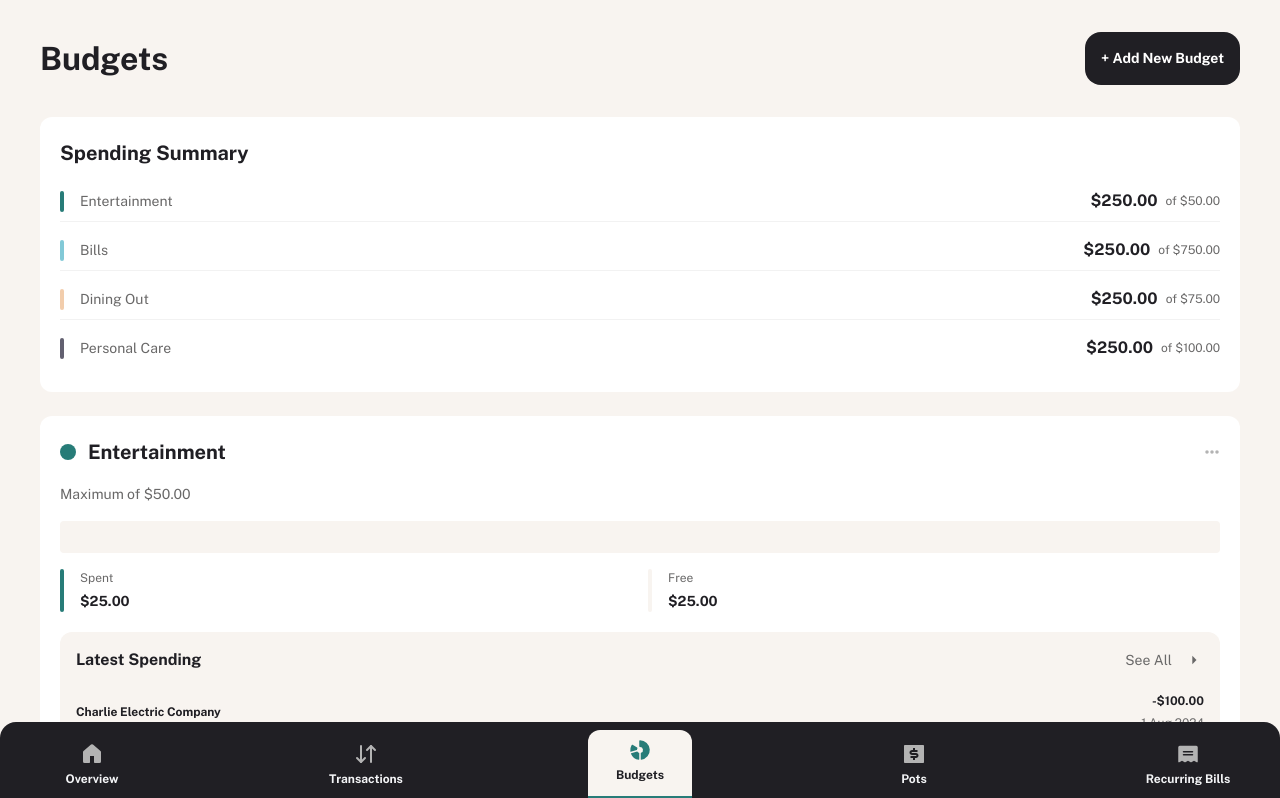
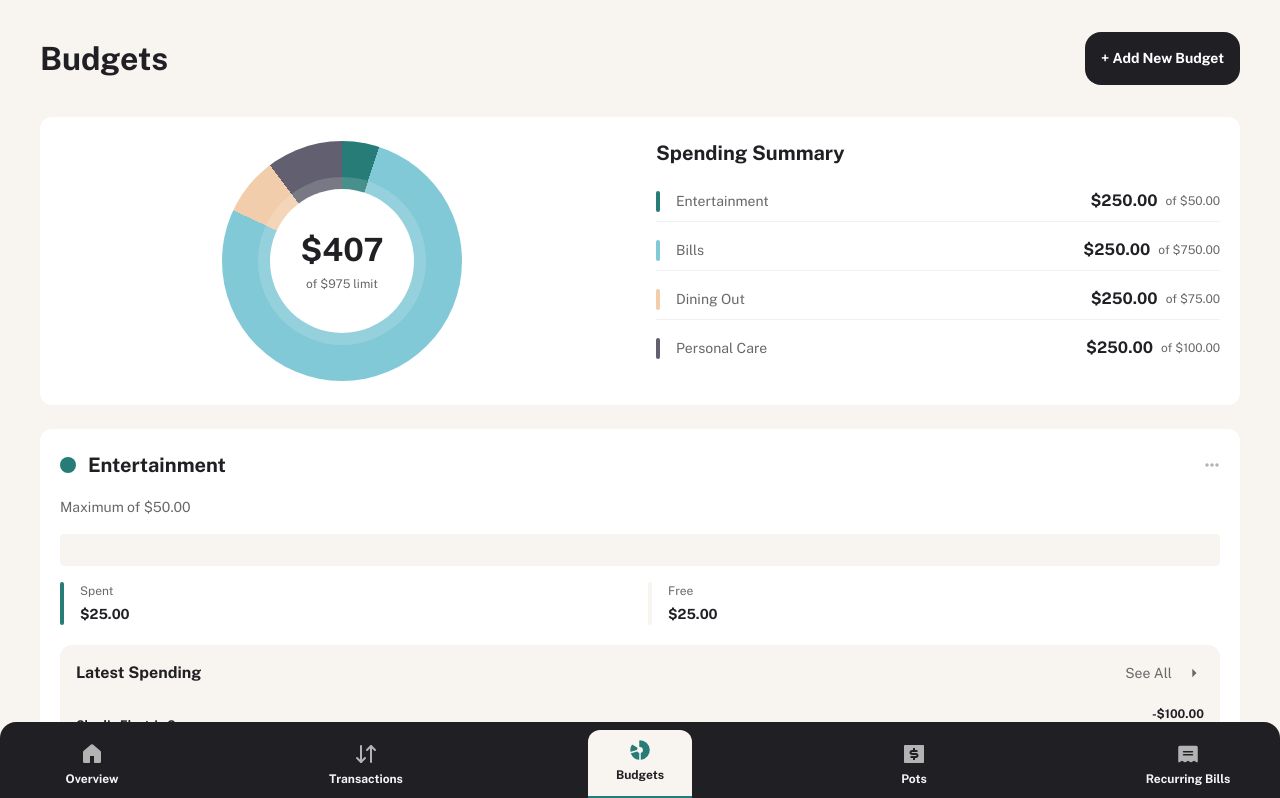
Before and after one commit to Oloude/personal-finance-app, a React (Vite) app: page /budgets in a window 1280 px wide. Shown: the top 798 px of the page. Built offline with nearby package versions, Linux system fonts and the light colour scheme.

Commit message:
finished budget style

```diff
--- a/src/components/Budgets/BudgetContainer.tsx
+++ b/src/components/Budgets/BudgetContainer.tsx
@@ -3,7 +3,7 @@ import Budget from './Budget'
 
 function BudgetContainer() {
     const budgets = useFinanceState(state => state.data).budgets
-  return <section className="flex flex-col gap-6">
+  return <section className="flex flex-col gap-6 lg:col-span-3">
 {
     budgets.map(budget => <Budget key={budget.category} budget={budget}/>)
 }
--- /dev/null
+++ b/src/components/Budgets/SpendingChart.tsx
@@ -0,0 +1,101 @@
+// type GradientStop = {
+//   color: string;
+//   start: number;
+//   end: number;
+// };
+
+// type SpendingChartProps = {
+//   amount: number;
+//   limit: number;
+//   gradients: GradientStop[];
+// };
+
+// function SpendingChart({
+//   amount,
+//   limit,
+//   gradients,
+// }: SpendingChartProps) {
+//   const gradient = gradients
+//     .map(({ color, start, end }) => `${color} ${start}deg ${end}deg`)
+//     .join(", ");
+
+//   return (
+//     <div className="relative h-60 w-60 ">
+//       {/* Ring */}
+//       <div
+//         className="absolute inset-0 rounded-full"
+//         style={{
+//           background: `conic-gradient(from 0deg, ${gradient})`,
+//           mask: "radial-gradient(circle, transparent 0 50%, #000 50% 100%)",
+//           WebkitMask:
+//             "radial-gradient(circle, transparent 0 50%, #000 50% 100%)",
+//         }}
+//       />
+
+//       {/* Center */}
+//       <div className="absolute inset-0 flex flex-col items-center justify-center rounded-full bg-white">
+//         <h2 className="text-preset1 font-bold text-grey900">
+//           ${amount}
+//         </h2>
+
+//         <p className="mt-1 text-preset5 text-grey500">
+//           of ${limit} limit
+//         </p>
+//       </div>
+//     </div>
+//   );
+// }
+
+// export default SpendingChart;
+
+type GradientStop = {
+  color: string;
+  start: number;
+  end: number;
+};
+
+type SpendingChartProps = {
+  amount: number;
+  limit: number;
+  gradients: GradientStop[];
+};
+
+function SpendingChart({
+  amount,
+  limit,
+  gradients,
+}: SpendingChartProps) {
+  const gradient = gradients
+    .map(({ color, start, end }) => `${color} ${start}deg ${end}deg`)
+    .join(", ");
+
+  return (
+    <div className="  flex items-center justify-center w-full">
+      <div className="h-60 w-60 relative">
+      {/* Ring */}
+      <div
+        className="absolute inset-0 rounded-full "
+        style={{
+          background: `conic-gradient(from 0deg, ${gradient})`,
+        }}
+      />
+
+      {/* Center */}
+      <div className="bg-white/15 absolute inset-9 z-2 rounded-full"> </div>
+      <div className="absolute inset-12 flex flex-col items-center justify-center rounded-full bg-white z-3">
+
+        <h2 className="text-preset1 font-bold text-grey900">
+          ${amount}
+        </h2>
+
+        <p className="mt-1 text-preset5 text-grey500">
+          of ${limit} limit
+        </p>
+
+      </div>
+     </div>
+    </div>
+  );
+}
+
+export default SpendingChart;
--- a/src/components/Budgets/SpendingSummary.tsx
+++ b/src/components/Budgets/SpendingSummary.tsx
@@ -1,9 +1,28 @@
 import useFinanceState from "../../FinanceState";
 import type  {Budget as BudgetType} from '../../FinanceState'
+import SpendingChart from "./SpendingChart";
 
 export default function SpendingSummary() {
     const budgets = useFinanceState(state => state.data).budgets
-  return <section className="flex items-center flex-col gap-8 px-5 py-6 rounded-xl bg-white">
+    let totalBudget = budgets.reduce((total, budget)=> total + budget.maximum,0)
+   let currentDegree = 0
+
+const gradientArr = budgets.map((budget) => {
+  const deg = Math.round((budget.maximum / totalBudget) * 360)
+
+  const start = currentDegree
+  const end = currentDegree + deg
+
+  currentDegree = end
+
+  return {
+    color: budget.theme,
+    start,
+    end,
+  }
+})
+  return <section className="grid grid-cols-1 md:grid-cols-2 lg:grid-cols-1 gap-8 px-5 py-6 rounded-xl bg-white lg:col-span-2 ">
+    <SpendingChart amount={407} limit={totalBudget} gradients={gradientArr}/>
     <Summary budgets={budgets}/>
 
   </section>;
@@ -15,7 +34,7 @@ type SummaryProps = {
 
 function Summary({budgets} : SummaryProps){
     return(
-        <div className="flex flex-col gap-6 w-full">
+        <div className="flex flex-col gap-6 ">
             <h2 className="text-preset2 font-bold text-grey900">Spending Summary</h2>
             <div className="flex flex-col gap-4 divide-y divide-grey100">
 {
--- a/src/pages/Budgets.tsx
+++ b/src/pages/Budgets.tsx
@@ -12,7 +12,7 @@ import SpendingSummary from "../components/Budgets/SpendingSummary";
 function Budgets() {
   return <div className="flex flex-col gap-8">
     <Header/>
-    <div className="grid grid-cols-1 lg:grid-cols-5 gap-6">
+    <div className="grid grid-cols-1 lg:grid-cols-5 gap-6 items-start">
       <SpendingSummary/>
       <BudgetContainer/>
     </div>
```
